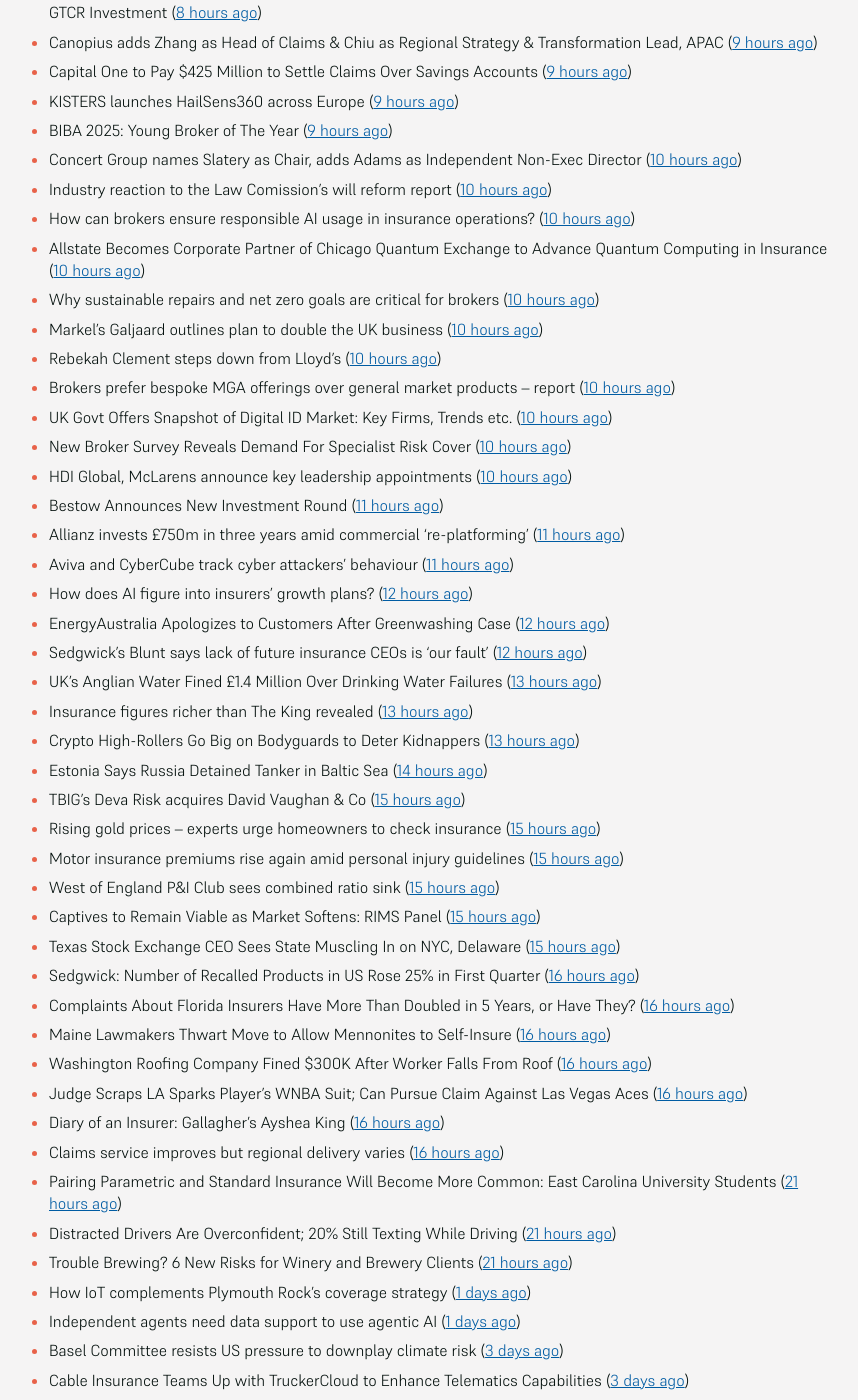
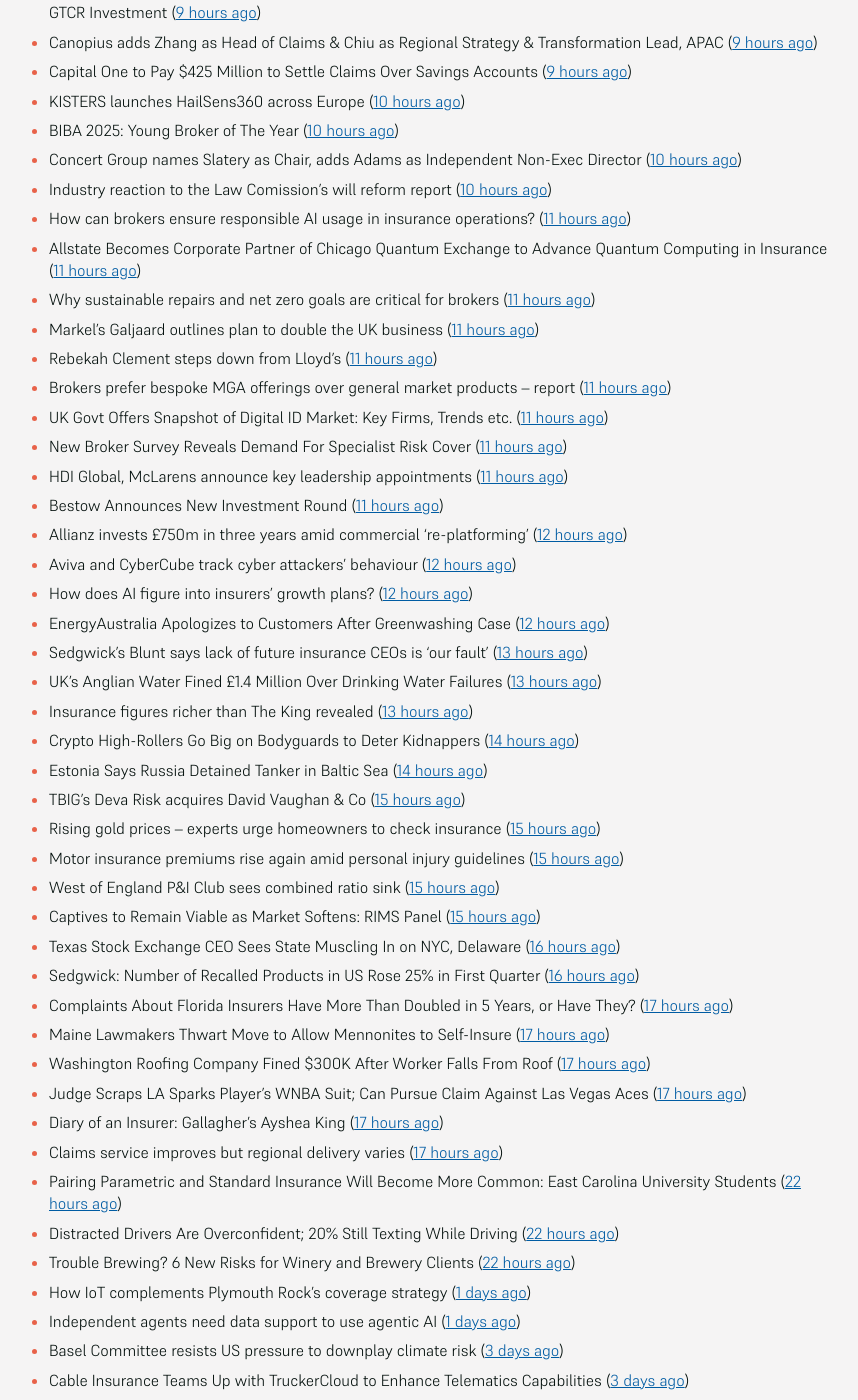
Before and after one commit to mat-0/feeds.thechels.uk, a Jekyll site: the page built from index.md, in a window 1280 px wide and 1400 px high, scrolled down 1023 px. Shown: the whole window, without its empty margins (215-1073 px from the left). Built offline with Jekyll 4.4.1, drawn with Linux system fonts in a browser that asks for light colours; some of the changed text lies outside the part shown.

Commit message:
New Feed

```diff
--- a/index.md
+++ b/index.md
@@ -9,71 +9,71 @@ description: Latest Updates
 
 <!-- news_marker starts -->
 - AI data management crucial for insurers' compliance ([1 hours ago](https://www.dig-in.com/news/ai-data-management-crucial-for-insurers-compliance))
-- Strategies for navigating regulatory changes in a digital landscape ([1 hours ago](https://www.dig-in.com/opinion/strategies-for-navigating-federal-and-state-regulations))
+- Strategies for navigating regulatory changes in a digital landscape ([2 hours ago](https://www.dig-in.com/opinion/strategies-for-navigating-federal-and-state-regulations))
 - California Commissioner Launches Smoke Claims & Remediation Task Force ([3 hours ago](https://www.insurancejournal.com/news/west/2025/05/19/824395.htm))
-- Turbulent Waters May Have Been Factor in Mexican Ship’s Crash Into Brooklyn Bridge ([3 hours ago](https://www.insurancejournal.com/news/east/2025/05/19/824334.htm))
+- Turbulent Waters May Have Been Factor in Mexican Ship’s Crash Into Brooklyn Bridge ([4 hours ago](https://www.insurancejournal.com/news/east/2025/05/19/824334.htm))
 - Despite Backlash From Trump, DEI Hasn’t Disappeared at US Companies ([5 hours ago](https://www.insurancejournal.com/news/national/2025/05/19/824379.htm))
 - Fire Destroys Mansion on a Former Louisiana Sugar Plantation ([5 hours ago](https://www.insurancejournal.com/news/southcentral/2025/05/19/824378.htm))
-- Aon and Moody’s expand reinsurance casualty collaboration ([5 hours ago](https://www.reinsurancene.ws/aon-and-moodys-expand-reinsurance-casualty-collaboration/))
+- Aon and Moody’s expand reinsurance casualty collaboration ([6 hours ago](https://www.reinsurancene.ws/aon-and-moodys-expand-reinsurance-casualty-collaboration/))
 - Boroughs appointed Vice Chairman of Chubb Group, Hogan promoted to CIO ([6 hours ago](https://www.reinsurancene.ws/boroughs-appointed-vice-chairman-of-chubb-group-hogan-promoted-to-cio/))
-- April investments highlight growing appetite for China’s re/insurance sector ([6 hours ago](https://www.reinsurancene.ws/april-investments-highlight-growing-appetite-for-chinas-re-insurance-sector/))
-- Zurich targeting 30% SME growth in 2025 ([6 hours ago](https://www.postonline.co.uk/news/7957779/zurich-targeting-30-sme-growth-in-2025))
-- Aviva Partners with CyberCube to Enhance Cyber Threat Detection and Exposure Management ([6 hours ago](https://www.insurtechinsights.com/aviva-partners-with-cybercube-to-enhance-cyber-threat-detection-and-exposure-management/))
-- M&S’ Slow Recovery From Cyberattack Puts it at Risk of Lasting Damage ([6 hours ago](https://www.insurancejournal.com/news/international/2025/05/19/824356.htm))
-- New Partnership Aims to Boost In-Car Chip Security ([6 hours ago](https://insurance-edge.net/2025/05/19/new-partnership-aims-to-boost-in-car-chip-security/))
+- April investments highlight growing appetite for China’s re/insurance sector ([7 hours ago](https://www.reinsurancene.ws/april-investments-highlight-growing-appetite-for-chinas-re-insurance-sector/))
+- Zurich targeting 30% SME growth in 2025 ([7 hours ago](https://www.postonline.co.uk/news/7957779/zurich-targeting-30-sme-growth-in-2025))
+- Aviva Partners with CyberCube to Enhance Cyber Threat Detection and Exposure Management ([7 hours ago](https://www.insurtechinsights.com/aviva-partners-with-cybercube-to-enhance-cyber-threat-detection-and-exposure-management/))
+- M&S’ Slow Recovery From Cyberattack Puts it at Risk of Lasting Damage ([7 hours ago](https://www.insurancejournal.com/news/international/2025/05/19/824356.htm))
+- New Partnership Aims to Boost In-Car Chip Security ([7 hours ago](https://insurance-edge.net/2025/05/19/new-partnership-aims-to-boost-in-car-chip-security/))
 - Aon appoints Neil Maynard as Chief Broking Officer, Aviation ([7 hours ago](https://www.reinsurancene.ws/aon-appoints-neil-maynard-as-chief-broking-officer-aviation/))
-- VIG bids for majority stake in Moldasig ([7 hours ago](https://www.reinsurancene.ws/vig-bids-for-majority-stake-in-moldasig/))
-- UK Legal Aid Hack Includes ‘Significant Amount’ of Personal Data ([7 hours ago](https://www.insurancejournal.com/news/international/2025/05/19/824353.htm))
+- VIG bids for majority stake in Moldasig ([8 hours ago](https://www.reinsurancene.ws/vig-bids-for-majority-stake-in-moldasig/))
+- UK Legal Aid Hack Includes ‘Significant Amount’ of Personal Data ([8 hours ago](https://www.insurancejournal.com/news/international/2025/05/19/824353.htm))
 - Inigo, Johnson & Johnson backed Motion Specialty becomes Lloyd’s coverholder ([8 hours ago](https://www.reinsurancene.ws/inigo-johnson-johnson-backed-motion-specialty-becomes-lloyds-coverholder/))
 - How Aviva is redefining mid-market support ([8 hours ago](https://www.insurancebusinessmag.com/uk/news/breaking-news/how-aviva-is-redefining-midmarket-support-535375.aspx))
 - People Moves: Castillo to Head Protecdiv’s Construction; Snyder Joins Mass. Workers’ Comp Council ([8 hours ago](https://www.insurancejournal.com/news/east/2025/05/19/823716.htm))
 - Q1 Shows ‘Clear’ Signs of Commercial P/C Softening, Says CIAB ([8 hours ago](https://www.insurancejournal.com/news/national/2025/05/19/824328.htm))
 - Severe Weather Leaves at Least 27 Dead, Including 18 in Kentucky ([8 hours ago](https://www.insurancejournal.com/news/southeast/2025/05/19/824341.htm))
-- Aviva Highlights The Loss of Lawns and Gardens ([8 hours ago](https://insurance-edge.net/2025/05/19/aviva-highlights-the-loss-of-lawns-and-gardens/))
-- I’m very positive on where the legacy market is and where it’s going: RiverStone International Group CFO ([8 hours ago](https://www.reinsurancene.ws/im-very-positive-on-where-the-legacy-market-is-and-where-its-going-riverstone-international-group-cfo/))
-- Storms, Tornadoes Hit Kentucky and St. Louis as More Weather Approaches ([8 hours ago](https://www.insurancejournal.com/news/southeast/2025/05/19/824329.htm))
-- TELUS Health Acquires Workplace Options in $500 Million Deal, Accelerates Global Wellbeing Ambitions with GTCR Investment ([8 hours ago](https://www.insurtechinsights.com/telus-health-acquires-workplace-options-in-500-million-deal-accelerates-global-wellbeing-ambitions-with-gtcr-investment/))
+- Aviva Highlights The Loss of Lawns and Gardens ([9 hours ago](https://insurance-edge.net/2025/05/19/aviva-highlights-the-loss-of-lawns-and-gardens/))
+- I’m very positive on where the legacy market is and where it’s going: RiverStone International Group CFO ([9 hours ago](https://www.reinsurancene.ws/im-very-positive-on-where-the-legacy-market-is-and-where-its-going-riverstone-international-group-cfo/))
+- Storms, Tornadoes Hit Kentucky and St. Louis as More Weather Approaches ([9 hours ago](https://www.insurancejournal.com/news/southeast/2025/05/19/824329.htm))
+- TELUS Health Acquires Workplace Options in $500 Million Deal, Accelerates Global Wellbeing Ambitions with GTCR Investment ([9 hours ago](https://www.insurtechinsights.com/telus-health-acquires-workplace-options-in-500-million-deal-accelerates-global-wellbeing-ambitions-with-gtcr-investment/))
 - Canopius adds Zhang as Head of Claims & Chiu as Regional Strategy & Transformation Lead, APAC ([9 hours ago](https://www.reinsurancene.ws/canopius-adds-zhang-as-head-of-claims-chiu-as-regional-strategy-transformation-lead-apac/))
 - Capital One to Pay $425 Million to Settle Claims Over Savings Accounts ([9 hours ago](https://www.insurancejournal.com/news/east/2025/05/19/824323.htm))
-- KISTERS launches HailSens360 across Europe ([9 hours ago](https://www.reinsurancene.ws/kisters-launches-hailsens360-across-europe/))
-- BIBA 2025: Young Broker of The Year ([9 hours ago](https://insurance-edge.net/2025/05/19/biba-2025-young-broker-of-the-year/))
+- KISTERS launches HailSens360 across Europe ([10 hours ago](https://www.reinsurancene.ws/kisters-launches-hailsens360-across-europe/))
+- BIBA 2025: Young Broker of The Year ([10 hours ago](https://insurance-edge.net/2025/05/19/biba-2025-young-broker-of-the-year/))
 - Concert Group names Slatery as Chair, adds Adams as Independent Non-Exec Director ([10 hours ago](https://www.reinsurancene.ws/concert-group-names-slatery-as-chair-adds-adams-as-independent-non-exec-director/))
 - Industry reaction to the Law Comission’s will reform report ([10 hours ago](https://ifamagazine.com/industry-reaction-to-the-law-comissions-will-reform-report/))
-- How can brokers ensure responsible AI usage in insurance operations? ([10 hours ago](https://www.insurancebusinessmag.com/uk/news/technology/how-can-brokers-ensure-responsible-ai-usage-in-insurance-operations-536137.aspx))
-- Allstate Becomes Corporate Partner of Chicago Quantum Exchange to Advance Quantum Computing in Insurance ([10 hours ago](https://www.insurtechinsights.com/allstate-becomes-corporate-partner-of-chicago-quantum-exchange-to-advance-quantum-computing-in-insurance/))
-- Why sustainable repairs and net zero goals are critical for brokers ([10 hours ago](https://www.insurancebusinessmag.com/uk/news/environmental/why-sustainable-repairs-and-net-zero-goals-are-critical-for-brokers-536136.aspx))
-- Markel’s Galjaard outlines plan to double the UK business ([10 hours ago](https://www.postonline.co.uk/news/7957775/markels-galjaard-outlines-plan-to-double-the-uk-business))
-- Rebekah Clement steps down from Lloyd's ([10 hours ago](https://www.insurancebusinessmag.com/uk/news/breaking-news/rebekah-clement-steps-down-from-lloyds-536135.aspx))
-- Brokers prefer bespoke MGA offerings over general market products – report ([10 hours ago](https://www.insurancebusinessmag.com/uk/news/breaking-news/brokers-prefer-bespoke-mga-offerings-over-general-market-products--report-536134.aspx))
-- UK Govt Offers Snapshot of Digital ID Market: Key Firms, Trends etc. ([10 hours ago](https://insurance-edge.net/2025/05/19/uk-govt-offers-snapshot-of-digital-id-market-key-firms-trends-etc/))
-- New Broker Survey Reveals Demand For Specialist Risk Cover ([10 hours ago](https://insurance-edge.net/2025/05/19/new-broker-survey-reveals-demand-for-specialist-risk-cover/))
-- HDI Global, McLarens announce key leadership appointments ([10 hours ago](https://www.insurancebusinessmag.com/uk/news/breaking-news/hdi-global-mclarens-announce-key-leadership-appointments-536132.aspx))
+- How can brokers ensure responsible AI usage in insurance operations? ([11 hours ago](https://www.insurancebusinessmag.com/uk/news/technology/how-can-brokers-ensure-responsible-ai-usage-in-insurance-operations-536137.aspx))
+- Allstate Becomes Corporate Partner of Chicago Quantum Exchange to Advance Quantum Computing in Insurance ([11 hours ago](https://www.insurtechinsights.com/allstate-becomes-corporate-partner-of-chicago-quantum-exchange-to-advance-quantum-computing-in-insurance/))
+- Why sustainable repairs and net zero goals are critical for brokers ([11 hours ago](https://www.insurancebusinessmag.com/uk/news/environmental/why-sustainable-repairs-and-net-zero-goals-are-critical-for-brokers-536136.aspx))
+- Markel’s Galjaard outlines plan to double the UK business ([11 hours ago](https://www.postonline.co.uk/news/7957775/markels-galjaard-outlines-plan-to-double-the-uk-business))
+- Rebekah Clement steps down from Lloyd's ([11 hours ago](https://www.insurancebusinessmag.com/uk/news/breaking-news/rebekah-clement-steps-down-from-lloyds-536135.aspx))
+- Brokers prefer bespoke MGA offerings over general market products – report ([11 hours ago](https://www.insurancebusinessmag.com/uk/news/breaking-news/brokers-prefer-bespoke-mga-offerings-over-general-market-products--report-536134.aspx))
+- UK Govt Offers Snapshot of Digital ID Market: Key Firms, Trends etc. ([11 hours ago](https://insurance-edge.net/2025/05/19/uk-govt-offers-snapshot-of-digital-id-market-key-firms-trends-etc/))
+- New Broker Survey Reveals Demand For Specialist Risk Cover ([11 hours ago](https://insurance-edge.net/2025/05/19/new-broker-survey-reveals-demand-for-specialist-risk-cover/))
+- HDI Global, McLarens announce key leadership appointments ([11 hours ago](https://www.insurancebusinessmag.com/uk/news/breaking-news/hdi-global-mclarens-announce-key-leadership-appointments-536132.aspx))
 - Bestow Announces New Investment Round ([11 hours ago](https://insurance-edge.net/2025/05/19/bestow-announces-new-investment-round/))
-- Allianz invests £750m in three years amid commercial ‘re-platforming’ ([11 hours ago](https://www.postonline.co.uk/news/7957771/allianz-invests-ps750m-in-three-years-amid-commercial-replatforming))
-- Aviva and CyberCube track cyber attackers’ behaviour ([11 hours ago](https://www.postonline.co.uk/news/7957778/aviva-and-cybercube-track-cyber-attackers-behaviour))
+- Allianz invests £750m in three years amid commercial ‘re-platforming’ ([12 hours ago](https://www.postonline.co.uk/news/7957771/allianz-invests-ps750m-in-three-years-amid-commercial-replatforming))
+- Aviva and CyberCube track cyber attackers’ behaviour ([12 hours ago](https://www.postonline.co.uk/news/7957778/aviva-and-cybercube-track-cyber-attackers-behaviour))
 - How does AI figure into insurers' growth plans? ([12 hours ago](https://www.dig-in.com/list/how-does-ai-figure-into-insurers-growth-plans))
 - EnergyAustralia Apologizes to Customers After Greenwashing Case ([12 hours ago](https://www.insurancejournal.com/news/international/2025/05/19/824194.htm))
-- Sedgwick’s Blunt says lack of future insurance CEOs is ‘our fault’ ([12 hours ago](https://www.postonline.co.uk/news/7957772/sedgwicks-blunt-says-lack-of-future-insurance-ceos-is-our-fault))
+- Sedgwick’s Blunt says lack of future insurance CEOs is ‘our fault’ ([13 hours ago](https://www.postonline.co.uk/news/7957772/sedgwicks-blunt-says-lack-of-future-insurance-ceos-is-our-fault))
 - UK’s Anglian Water Fined £1.4 Million Over Drinking Water Failures ([13 hours ago](https://www.insurancejournal.com/news/international/2025/05/19/824185.htm))
 - Insurance figures richer than The King revealed ([13 hours ago](https://www.postonline.co.uk/news/7957777/insurance-figures-richer-than-the-king-revealed))
-- Crypto High-Rollers Go Big on Bodyguards to Deter Kidnappers ([13 hours ago](https://www.insurancejournal.com/news/international/2025/05/19/824178.htm))
+- Crypto High-Rollers Go Big on Bodyguards to Deter Kidnappers ([14 hours ago](https://www.insurancejournal.com/news/international/2025/05/19/824178.htm))
 - Estonia Says Russia Detained Tanker in Baltic Sea ([14 hours ago](https://www.insurancejournal.com/news/international/2025/05/19/824175.htm))
 - TBIG's Deva Risk acquires David Vaughan & Co ([15 hours ago](https://www.insurancebusinessmag.com/uk/news/breaking-news/tbigs-deva-risk-acquires-david-vaughan-and-co-536120.aspx))
 - Rising gold prices – experts urge homeowners to check insurance ([15 hours ago](https://www.insurancebusinessmag.com/uk/news/property-insurance/rising-gold-prices--experts-urge-homeowners-to-check-insurance-536119.aspx))
 - Motor insurance premiums rise again amid personal injury guidelines ([15 hours ago](https://www.insurancebusinessmag.com/uk/news/auto-motor/motor-insurance-premiums-rise-again-amid-personal-injury-guidelines-536118.aspx))
 - West of England P&I Club sees combined ratio sink ([15 hours ago](https://www.insurancebusinessmag.com/uk/news/marine/west-of-england-pandi-club-sees-combined-ratio-sink-536117.aspx))
 - Captives to Remain Viable as Market Softens: RIMS Panel ([15 hours ago](https://www.insurancejournal.com/news/national/2025/05/19/823940.htm))
-- Texas Stock Exchange CEO Sees State Muscling In on NYC, Delaware ([15 hours ago](https://www.insurancejournal.com/news/southcentral/2025/05/19/824129.htm))
+- Texas Stock Exchange CEO Sees State Muscling In on NYC, Delaware ([16 hours ago](https://www.insurancejournal.com/news/southcentral/2025/05/19/824129.htm))
 - Sedgwick: Number of Recalled Products in US Rose 25% in First Quarter ([16 hours ago](https://www.insurancejournal.com/news/national/2025/05/19/824155.htm))
-- Complaints About Florida Insurers Have More Than Doubled in 5 Years, or Have They? ([16 hours ago](https://www.insurancejournal.com/news/southeast/2025/05/19/824138.htm))
-- Maine Lawmakers Thwart Move to Allow Mennonites to Self-Insure ([16 hours ago](https://www.insurancejournal.com/news/east/2025/05/19/824161.htm))
-- Washington Roofing Company Fined $300K After Worker Falls From Roof ([16 hours ago](https://www.insurancejournal.com/news/west/2025/05/19/823964.htm))
-- Judge Scraps LA Sparks Player’s WNBA Suit; Can Pursue Claim Against Las Vegas Aces ([16 hours ago](https://www.insurancejournal.com/news/west/2025/05/19/824106.htm))
-- Diary of an Insurer: Gallagher’s Ayshea King ([16 hours ago](https://www.postonline.co.uk/broker/7957466/diary-of-an-insurer-gallaghers-ayshea-king))
-- Claims service improves but regional delivery varies ([16 hours ago](https://www.postonline.co.uk/claims/7957673/claims-service-improves-but-regional-delivery-varies))
-- Pairing Parametric and Standard Insurance Will Become More Common: East Carolina University Students ([21 hours ago](https://www.insurancejournal.com/magazines/mag-features/2025/05/19/823760.htm))
-- Distracted Drivers Are Overconfident; 20% Still Texting While Driving ([21 hours ago](https://www.insurancejournal.com/magazines/mag-features/2025/05/19/823759.htm))
-- Trouble Brewing? 6 New Risks for Winery and Brewery Clients ([21 hours ago](https://www.insurancejournal.com/magazines/mag-features/2025/05/19/823758.htm))
+- Complaints About Florida Insurers Have More Than Doubled in 5 Years, or Have They? ([17 hours ago](https://www.insurancejournal.com/news/southeast/2025/05/19/824138.htm))
+- Maine Lawmakers Thwart Move to Allow Mennonites to Self-Insure ([17 hours ago](https://www.insurancejournal.com/news/east/2025/05/19/824161.htm))
+- Washington Roofing Company Fined $300K After Worker Falls From Roof ([17 hours ago](https://www.insurancejournal.com/news/west/2025/05/19/823964.htm))
+- Judge Scraps LA Sparks Player’s WNBA Suit; Can Pursue Claim Against Las Vegas Aces ([17 hours ago](https://www.insurancejournal.com/news/west/2025/05/19/824106.htm))
+- Diary of an Insurer: Gallagher’s Ayshea King ([17 hours ago](https://www.postonline.co.uk/broker/7957466/diary-of-an-insurer-gallaghers-ayshea-king))
+- Claims service improves but regional delivery varies ([17 hours ago](https://www.postonline.co.uk/claims/7957673/claims-service-improves-but-regional-delivery-varies))
+- Pairing Parametric and Standard Insurance Will Become More Common: East Carolina University Students ([22 hours ago](https://www.insurancejournal.com/magazines/mag-features/2025/05/19/823760.htm))
+- Distracted Drivers Are Overconfident; 20% Still Texting While Driving ([22 hours ago](https://www.insurancejournal.com/magazines/mag-features/2025/05/19/823759.htm))
+- Trouble Brewing? 6 New Risks for Winery and Brewery Clients ([22 hours ago](https://www.insurancejournal.com/magazines/mag-features/2025/05/19/823758.htm))
 - How IoT complements Plymouth Rock's coverage strategy ([1 days ago](https://www.dig-in.com/news/plymouth-rock-uses-iot-technology-to-manage-risks))
 - Independent agents need data support to use agentic AI ([1 days ago](https://www.dig-in.com/news/independent-agents-need-data-support-to-use-agentic-ai))
 - Basel Committee resists US pressure to downplay climate risk ([3 days ago](https://www.dig-in.com/articles/basel-committee-resists-us-pressure-to-downplay-climate-risk))
```
